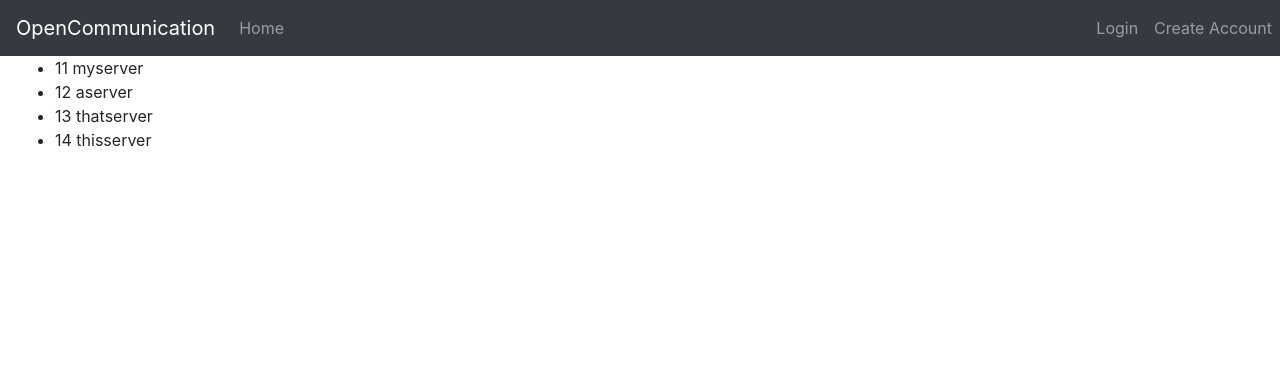
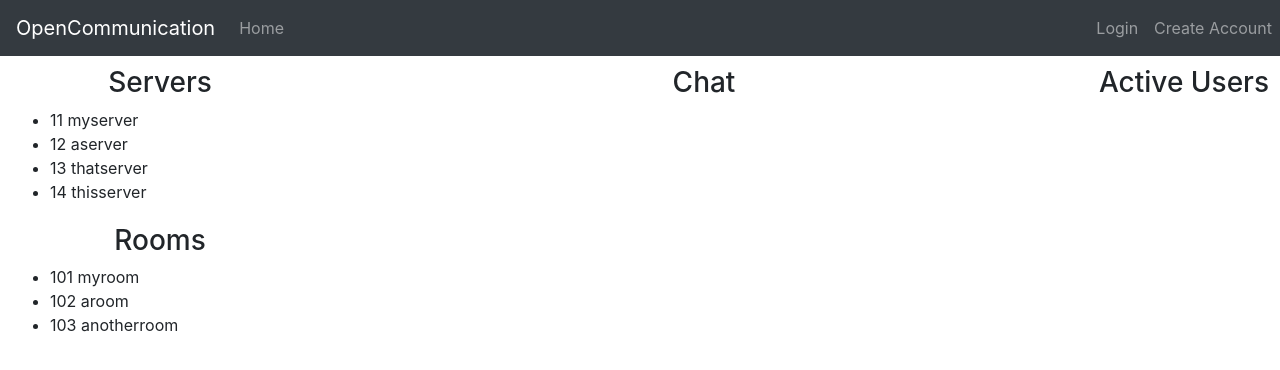
Before and after one commit to jaredglaser/OpenCommunicationFrontEnd, an Angular app: page /ui in a window 1280 px wide. Shown: the top 370 px of the page. Built offline with nearby package versions, Linux system fonts and the light colour scheme.

Commit message:
UI layout formatted

```diff
--- a/src/app/pages/ui/ui.component.css
+++ b/src/app/pages/ui/ui.component.css
@@ -0,0 +1,29 @@
+.header{
+    text-align: center;
+}
+
+.column {
+    float: left;
+    padding: 10px;
+}
+
+.column.left {
+    width: 25%;
+}
+
+.column.middle {
+    width: 60%;
+}
+
+.column.right {
+    width: 15%;
+}
+
+.servers {
+    max-height: 100px;
+    overflow: scroll;
+}
+
+.rooms {
+    overflow: scroll
+}
--- a/src/app/pages/ui/ui.component.html
+++ b/src/app/pages/ui/ui.component.html
@@ -1,12 +1,34 @@
+<!DOCTYPE html>
+<head>
+  <link rel="stylesheet" type="text/css" href="ui.component.css">
+</head>
+
+<body>
   {{username}}
-<div>
-<ul>
+  <div class="row">
+    <div class="column left">
+      <h3 class="header">Servers</h3>
+      <ul class="servers">
         <li *ngFor="let server of servers">
-      <span >{{server.id}}</span> {{server.name}}
+          <span class="rooms-servers">{{server.id}}</span> {{server.name}}
         </li>
       </ul>
 
+      <h3 class="header">Rooms</h3>
+      <ul class="rooms">
+        <li *ngFor="let room of rooms">
+          <span class="rooms-servers">{{room.id}}</span> {{room.name}}
+        </li>
+      </ul>
     </div>
+
+    <div class="column middle">
+      <h3 class="header">Chat</h3>
+      <!--Populate this column with current rooms messages-->
+    </div>
+
+    <div class="column right">
+      <h3 class="header">Active Users</h3>
       <div id="voice-chat">
         <div id="active-users">
           <ul *ngFor = "let user of activeusers">
@@ -14,3 +36,6 @@
           </ul>
         </div>
       </div>
+    </div>
+  </div>
+</body>
--- a/src/app/pages/ui/ui.component.ts
+++ b/src/app/pages/ui/ui.component.ts
@@ -8,16 +8,29 @@ class server{
   name : string;
 }
 
+class room{
+  id : number;
+  name : string;
+  server: number;
+}
+
 class user{
   id : number;
   username: string;
 }
+
+const ROOMS: room[] = [
+  { id: 101, name: "myroom", server: 11 },
+  { id: 102, name: "aroom", server: 11},
+  { id: 103, name: "anotherroom", server: 12}
+];
 
 const SERVERS: server[] = [
   { id: 11, name: 'myserver' },
   { id: 12, name: 'aserver' },
   { id: 13, name: 'thatserver' },
   { id: 14, name: 'thisserver' },
+  { id: 15, name: 'anotherserver' }
 ];
 @Component({
   selector: 'app-ui',
@@ -26,6 +39,7 @@ const SERVERS: server[] = [
 })
 export class UIComponent implements OnInit {
   servers = SERVERS;
+  rooms = ROOMS;
   activeusers = [{id:1,name: "testuser"}];
   username = localStorage.getItem('username');
   constructor() { }
```
Lines whose indentation alone changed are shown as unchanged.
